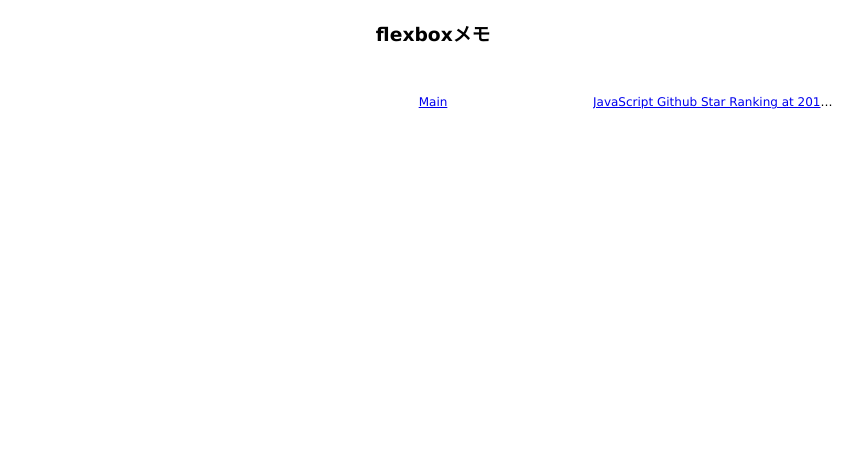
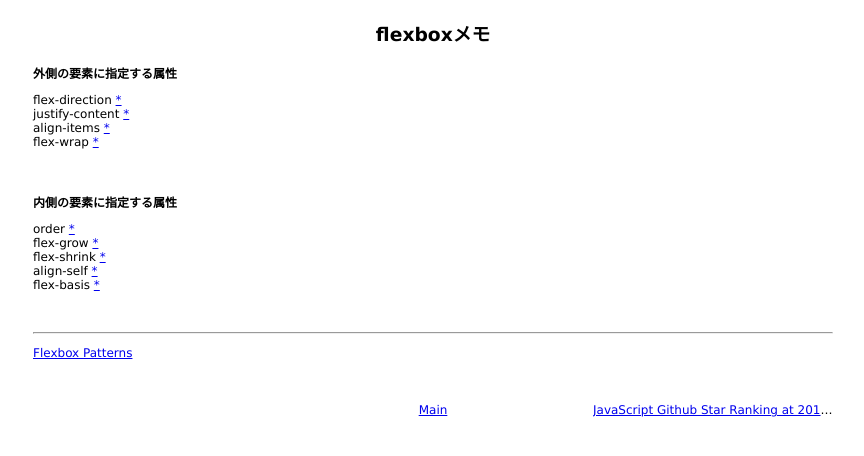
Before and after one commit to 38elements/38elements.github.com, a Jekyll site: the page built from _posts/2016-11-01-flexbox.md, in a window 1280 px wide. Shown: the top 456 px of the page, without its empty margins (207-1071 px from the left). Built offline with Jekyll 4.4.1, drawn with Linux system fonts in a browser that asks for light colours.

Commit message:
Update 2016-11-01-flexbox.md

```diff
--- a/_posts/2016-11-01-flexbox.md
+++ b/_posts/2016-11-01-flexbox.md
@@ -2,3 +2,20 @@
 layout: posts
 title: flexboxメモ
 ---
+#### 外側の要素に指定する属性
+flex-direction [\*](https://developer.mozilla.org/ja/docs/Web/CSS/flex-direction)
+justify-content [\*](https://developer.mozilla.org/ja/docs/Web/CSS/justify-content)
+align-items [\*](https://developer.mozilla.org/ja/docs/Web/CSS/align-items)
+flex-wrap [\*](https://developer.mozilla.org/ja/docs/Web/CSS/flex-wrap)
+<br>
+<br>
+#### 内側の要素に指定する属性
+order [\*](https://developer.mozilla.org/ja/docs/Web/CSS/order)
+flex-grow [\*](https://developer.mozilla.org/ja/docs/Web/CSS/flex-grow)
+flex-shrink [\*](https://developer.mozilla.org/ja/docs/Web/CSS/flex-shrink)
+align-self [\*](https://developer.mozilla.org/ja/docs/Web/CSS/align-self)
+flex-basis [\*](https://developer.mozilla.org/ja/docs/Web/CSS/flex-basis)
+<br>
+<br>
+<hr>
+[Flexbox Patterns](http://www.flexboxpatterns.com/home)
```
